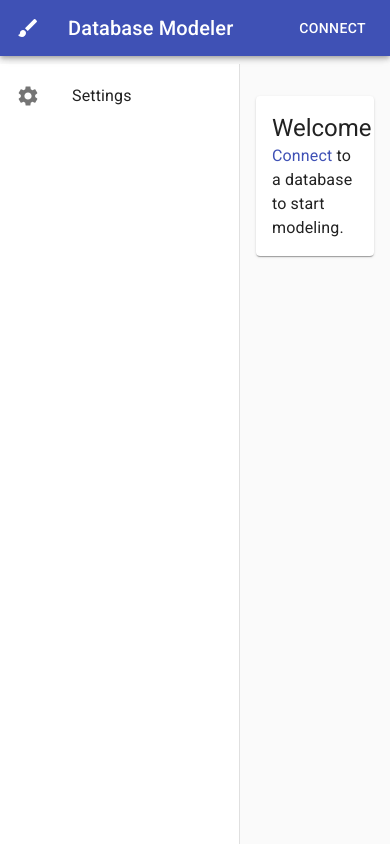
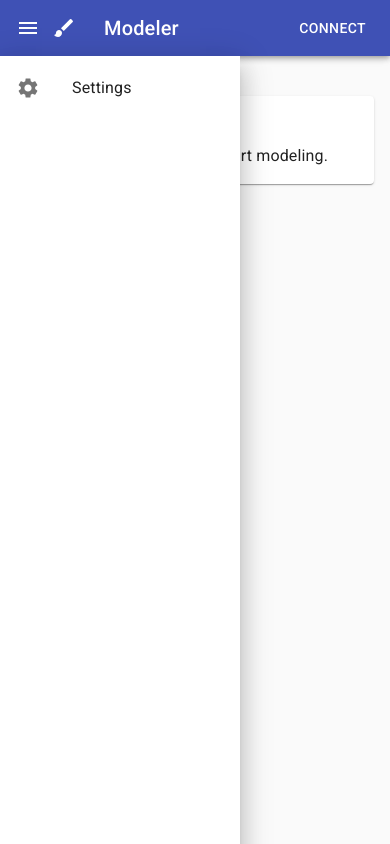
Before and after one commit to Geogi/web-pg-designer, a React app: page / in a window 390 px wide. Both pictures are taken after a click on the button 28 px from the left and 28 px from the top of the page. Built offline with nearby package versions, Linux system fonts and the light colour scheme.

Commit message:
better mobile support

```diff
--- a/src/actions/actions.tsx
+++ b/src/actions/actions.tsx
@@ -1,3 +1,5 @@
 import {createAction} from "../utils";
 
+export const mobileMenuToggle = createAction("MOBILE_MENU/TOGGLE");
+export const mobileMenuClose = createAction("MOBILE_MENU/CLOSE");
 export const navigateSettings = createAction("NAVIGATE/SETTINGS");
--- a/src/components/MAppBar.tsx
+++ b/src/components/MAppBar.tsx
@@ -1,14 +1,30 @@
 import * as React from "react";
-import {AppBar, Button, createStyles, IconButton, makeStyles, Theme, Toolbar, Typography} from "@material-ui/core";
+import {
+    AppBar,
+    Button,
+    createStyles,
+    Hidden,
+    IconButton,
+    makeStyles,
+    Theme,
+    Toolbar,
+    Typography
+} from "@material-ui/core";
 import BrushIcon from "@material-ui/icons/Brush";
+import MenuIcon from "@material-ui/icons/Menu";
 import {useDispatch} from "react-redux";
-import {navigateSettings} from "../actions/actions";
+import {mobileMenuToggle, navigateSettings} from "../actions/actions";
 
 const useStyles = makeStyles((theme: Theme) => createStyles({
   appBar: {
     zIndex: theme.zIndex.drawer + 1,
   },
   menuButton: {
+    [theme.breakpoints.up("sm")]: {
+      display: "none",
+    },
+  },
+  appIcon: {
     marginRight: theme.spacing(2),
   },
   title: {
@@ -22,11 +38,20 @@ const MAppBar = () => {
 
   return <AppBar className={classes.appBar}>
     <Toolbar>
-            <IconButton edge="start" className={classes.menuButton} color="inherit" aria-label="menu">
+      <IconButton
+        edge="start"
+        className={classes.menuButton}
+        color="inherit"
+        aria-label="menu"
+        onClick={() => dispatch(mobileMenuToggle())}
+      >
+        <MenuIcon/>
+      </IconButton>
+      <IconButton edge="start" className={  classes.appIcon} color="inherit" aria-label="menu">
         <BrushIcon/>
       </IconButton>
       <Typography variant="h6" className={classes.title}>
-                Database Modeler
+        <Hidden xsDown>Database </Hidden>Modeler
       </Typography>
       <Button color="inherit" onClick={() => dispatch(navigateSettings())}>Connect</Button>
     </Toolbar>
--- a/src/components/MDrawer.tsx
+++ b/src/components/MDrawer.tsx
@@ -1,27 +1,43 @@
-import {createStyles, Drawer, List, ListItem, ListItemIcon, ListItemText, makeStyles, Theme} from "@material-ui/core";
+import {
+  createStyles,
+  Drawer,
+  Hidden,
+  List,
+  ListItem,
+  ListItemIcon,
+  ListItemText,
+  makeStyles,
+  Theme
+} from "@material-ui/core";
 import * as React from "react";
 import SettingsIcon from '@material-ui/icons/Settings';
-import {useDispatch} from "react-redux";
-import {navigateSettings} from "../actions/actions";
+import {useDispatch, useSelector} from "react-redux";
+import {mobileMenuClose, navigateSettings} from "../actions/actions";
+import {DrawerProps} from "@material-ui/core/Drawer";
+import {Root} from "../reducers/root";
 
 export const drawerWidth = 240;
 
 const useStyles = makeStyles((theme: Theme) => createStyles({
   drawer: {
-        width: drawerWidth,
     flexShrink: 0,
   },
   drawerPaper: {
+    [theme.breakpoints.up('sm')]: {
       marginTop: theme.spacing(8),
+    },
+    [theme.breakpoints.down('xs')]: {
+      marginTop: theme.spacing(7),
+    },
     width: drawerWidth,
   },
 }));
 
-const MDrawer = () => {
+const DrawerBase = (props: DrawerProps) => {
   const classes = useStyles();
   const dispatch = useDispatch();
 
-    return <Drawer variant="permanent" className={classes.drawer} classes={{paper: classes.drawerPaper}}>
+  return <Drawer className={classes.drawer} classes={{paper: classes.drawerPaper}} {...props}>
     <List>
       <ListItem button key="settings" onClick={() => dispatch(navigateSettings())}>
         <ListItemIcon><SettingsIcon/></ListItemIcon>
@@ -31,4 +47,27 @@ const MDrawer = () => {
   </Drawer>;
 };
 
+const MDrawer = () => {
+  const mobileIsOpen = useSelector((s: Root) => s.navigation.mobileMenuOpen);
+  const dispatch = useDispatch();
+
+  return <React.Fragment>
+    <Hidden smUp>
+      <DrawerBase
+        variant="temporary"
+        open={mobileIsOpen}
+        onClose={() => dispatch(mobileMenuClose())}
+        ModalProps={{
+          BackdropProps: {
+            invisible: true
+          }
+        }}
+      />
+    </Hidden>
+    <Hidden xsDown>
+      <DrawerBase variant="permanent"/>
+    </Hidden>
+  </React.Fragment>;
+};
+
 export default MDrawer;
--- a/src/components/MainView.tsx
+++ b/src/components/MainView.tsx
@@ -5,17 +5,19 @@ import Welcome from "./Welcome";
 import Settings from "./Settings";
 import {Page} from "../reducers/navigation";
 import {useSelector} from "react-redux";
-import {RootState} from "../reducers/root";
+import {Root} from "../reducers/root";
 
 const useStyles = makeStyles((theme: Theme) => createStyles({
   container: {
     marginTop: theme.spacing(12),
+    [theme.breakpoints.up('sm')]: {
       marginLeft: drawerWidth,
+    },
   },
 }));
 
 const MainView = () => {
-    const page: Page = useSelector((state: RootState) => state.navigation.page);
+  const page: Page = useSelector((state: Root) => state.navigation.page);
   const classes = useStyles();
 
   return <Container>
--- a/src/reducers/navigation.tsx
+++ b/src/reducers/navigation.tsx
@@ -1,19 +1,23 @@
 import {actions, handle} from "../utils";
-import {navigateSettings} from "../actions/actions";
+import {mobileMenuClose, mobileMenuToggle, navigateSettings} from "../actions/actions";
 
 export type Page = "welcome" | "settings";
 
-export interface NavigationState {
-    page: Page;
+export interface Navigation {
+  mobileMenuOpen: boolean;
+  page: Page;
 }
 
-const initialNavigationState: NavigationState = {
-    page: "welcome",
+const initialNavigationState: Navigation = {
+  mobileMenuOpen: false,
+  page: "welcome",
 };
 
 const navigation = actions(
-    initialNavigationState,
-    handle(navigateSettings, (s: NavigationState) => ({...s, page: "settings" as const})),
+  initialNavigationState,
+  handle(mobileMenuToggle, (s: Navigation) => ({...s, mobileMenuOpen: !s.mobileMenuOpen})),
+  handle(mobileMenuClose, (s: Navigation) => ({...s, mobileMenuOpen: false})),
+  handle(navigateSettings, (s: Navigation) => ({...s, page: "settings"})),
 );
 
 export default navigation;
--- a/src/reducers/root.tsx
+++ b/src/reducers/root.tsx
@@ -1,12 +1,12 @@
 import {combineReducers} from "redux";
-import navigation, {NavigationState} from "./navigation";
+import navigation, {Navigation} from "./navigation";
 
-export interface RootState {
-    navigation: NavigationState;
+export interface Root {
+  navigation: Navigation;
 }
 
-const root = combineReducers<RootState>({
-    navigation
+const root = combineReducers<Root>({
+  navigation
 });
 
 export default root;
--- a/src/utils.tsx
+++ b/src/utils.tsx
@@ -44,7 +44,10 @@ export function actions<S, T extends S>(initialState: S, ...dar: DefinedActionRe
 }
 
 export function handle<S, T extends S, P>(maker: VoidCommand, handler: (s: S) => T): DefinedActionReducer<S, T>;
-export function handle<S, T extends S, P>(maker: PayloadCommand<any, P>, handler: (s: S, p: P) => T): DefinedActionReducer<S, T>;
+export function handle<S, T extends S, P>(
+  maker: PayloadCommand<any, P>,
+  handler: (s: S, p: P) => T):
+  DefinedActionReducer<S, T>;
 export function handle<S, T extends S, P>(maker: Command<S, P>, handler: Function): DefinedActionReducer<S, T> {
   return {
     type: maker.type,
```
Also changed, not shown: src/components/App.tsx (+4 -4 lines), src/components/Settings.tsx (+7 -1 lines), src/components/Welcome.tsx (indentation only), src/main.tsx (indentation only). Lines whose indentation alone changed are shown as unchanged.
